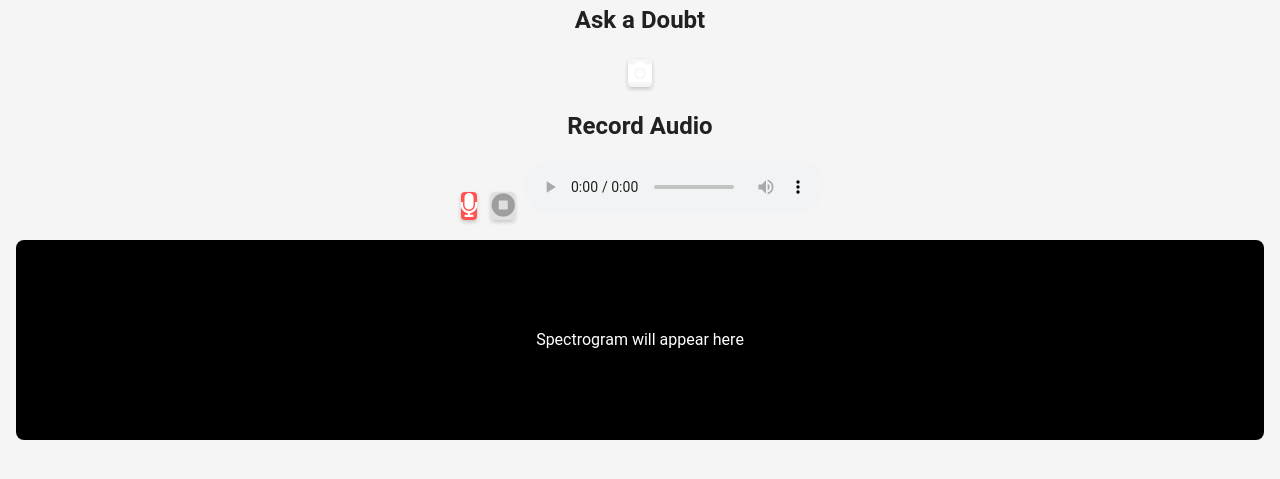
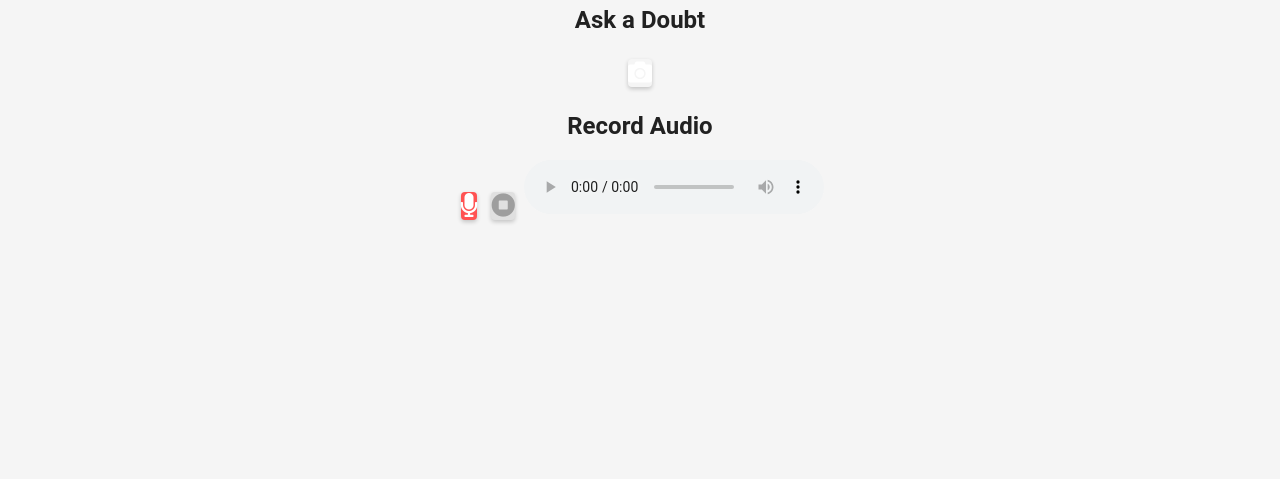
Before and after one commit to amrjsingh/vps2, a Flask app: page / in a window 1280 px wide. Shown: the part 266-745 px from the top of the page. Run offline with Flask 3, Linux system fonts and the light colour scheme; some libraries are stand-ins or nearby versions.

Commit message:
Update index.html

```diff
--- a/templates/index.html
+++ b/templates/index.html
@@ -121,9 +121,7 @@
             <i class="fas fa-stop-circle"></i>
         </button>
         <audio id="audioPlayer" controls></audio>
-        <div class="spectrogram-placeholder">
-            Spectrogram will appear here
-        </div>
+
     </div>
 
 </div>
```
